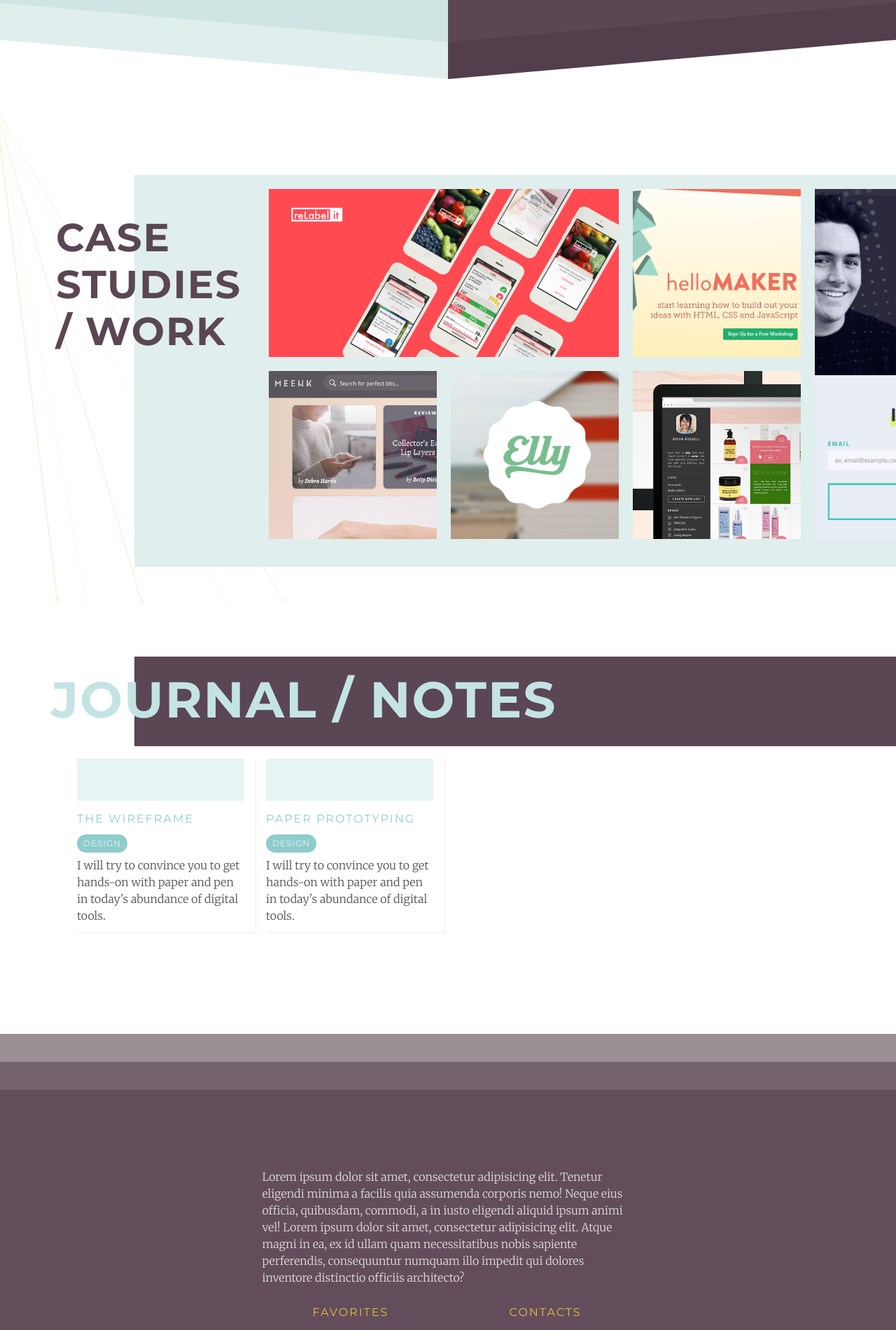
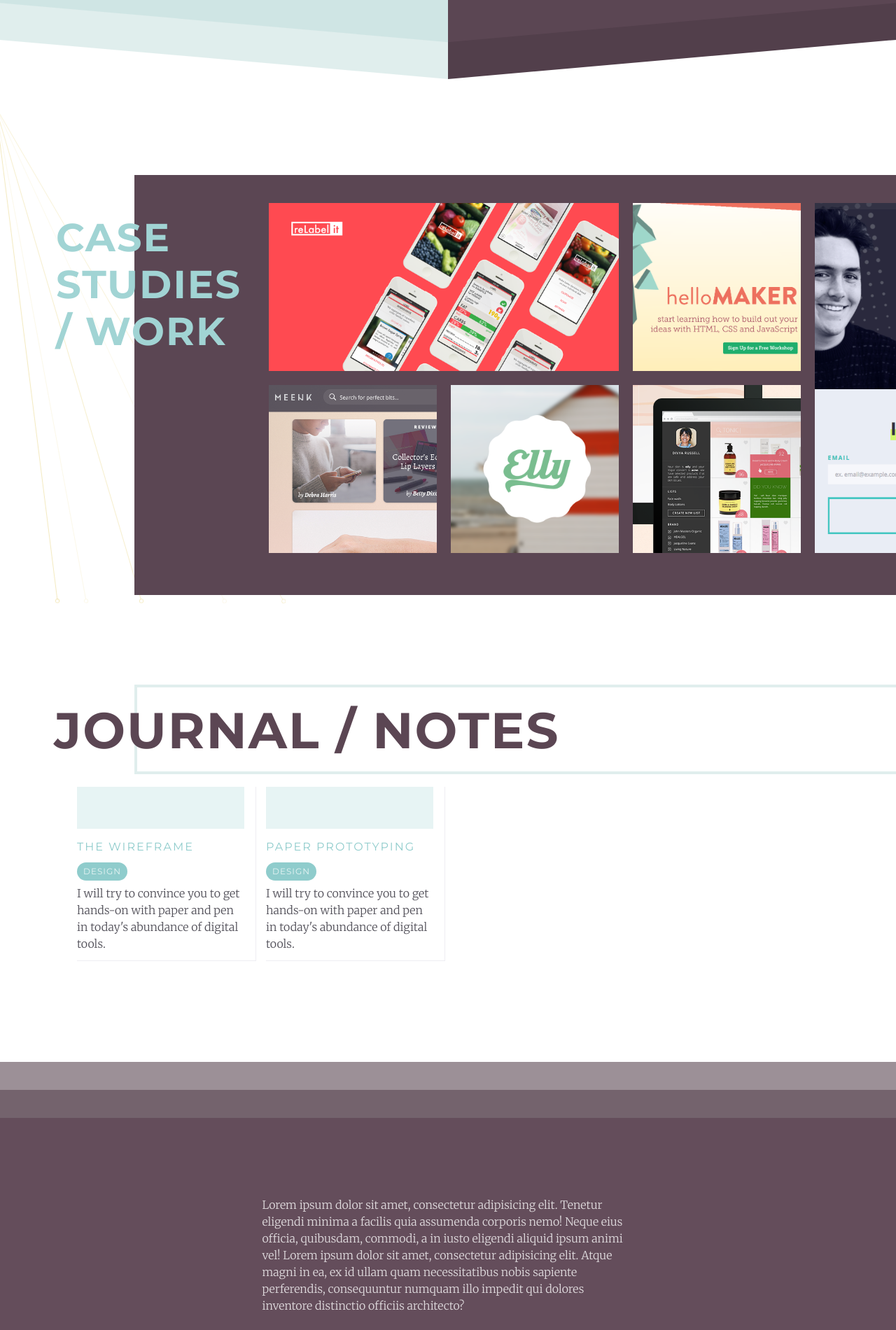
Before and after one commit to peterwiebe/riacarmin, a Jekyll site: the page built from index.html, in a window 1280 px wide. Shown: the part 778-2678 px from the top of the page at 70% size. Built offline with Jekyll 4.4.1, drawn with Linux system fonts in a browser that asks for light colours; a style sheet for code colours, icons or effects is not loaded.

Commit message:
color switch

```diff
--- a/_sass/modules/_journal.scss
+++ b/_sass/modules/_journal.scss
@@ -13,7 +13,7 @@
     font-size: 4.5em;
     z-index: 10;
     margin-bottom: 0;
-    color: lighten(map-get($accent-colors, primary), 15%);
+    color: map-get($accent-colors, dark);
   }
 
   &__box {
@@ -21,7 +21,9 @@
     margin-top: 4em;
     margin-bottom: 1em;
     height: 8em;
-    background-color: map-get($accent-colors, dark);
+    border-top: 4px solid lighten(map-get($accent-colors, light), 5%);
+    border-bottom: 4px solid lighten(map-get($accent-colors, light), 5%);
+    border-left: 4px solid lighten(map-get($accent-colors, light), 5%);
     position: relative;
     @include media($medium-screen-up) {
       width: 85%;
--- a/_sass/modules/_work.scss
+++ b/_sass/modules/_work.scss
@@ -6,7 +6,7 @@
   $height: 240px;
   $width: $height;
   $gutter: 20px;
-  $total-height: 560px;
+  $total-height: 600px;
 
   position: relative;
   @include clearfix;
@@ -21,7 +21,7 @@
     left: -2em;
     font-size: 3.5em;
     z-index: 10;
-    color: map-get($accent-colors, dark);
+    color: lighten(map-get($accent-colors, primary), 5%);
   }
 
   &__box {
@@ -29,7 +29,7 @@
     margin-top: 8em;
     margin-bottom: 4em;
     height: $total-height;
-    background-color: lighten(map-get($accent-colors, light), 5%);
+    background-color: map-get($accent-colors, dark);
     position: relative;
 
     @include media($medium-screen-up) {
@@ -41,9 +41,9 @@
   // Grid
   // ========================================================================
   &__grid {
-    background-color: lighten(map-get($accent-colors, light), 5%);
+    background-color: map-get($accent-colors, dark);
     height: 100%;
-    padding: 20px 2em 20px 12em;
+    padding: 40px 2em 40px 12em;
     @include clearfix;
 
   }
```
Also changed, not shown: 1 other file.
